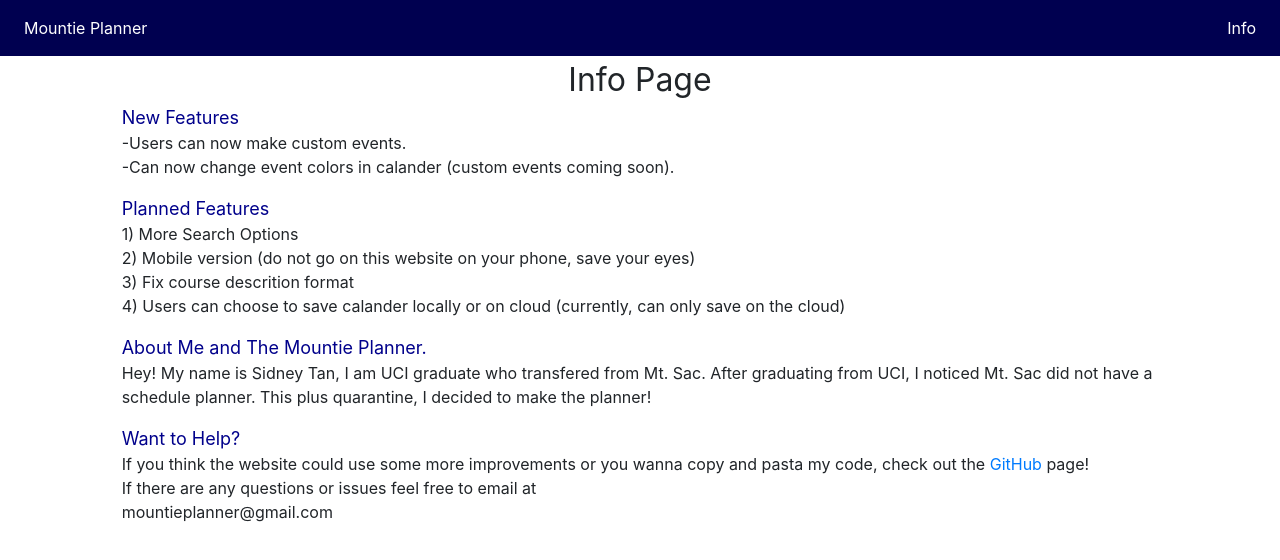
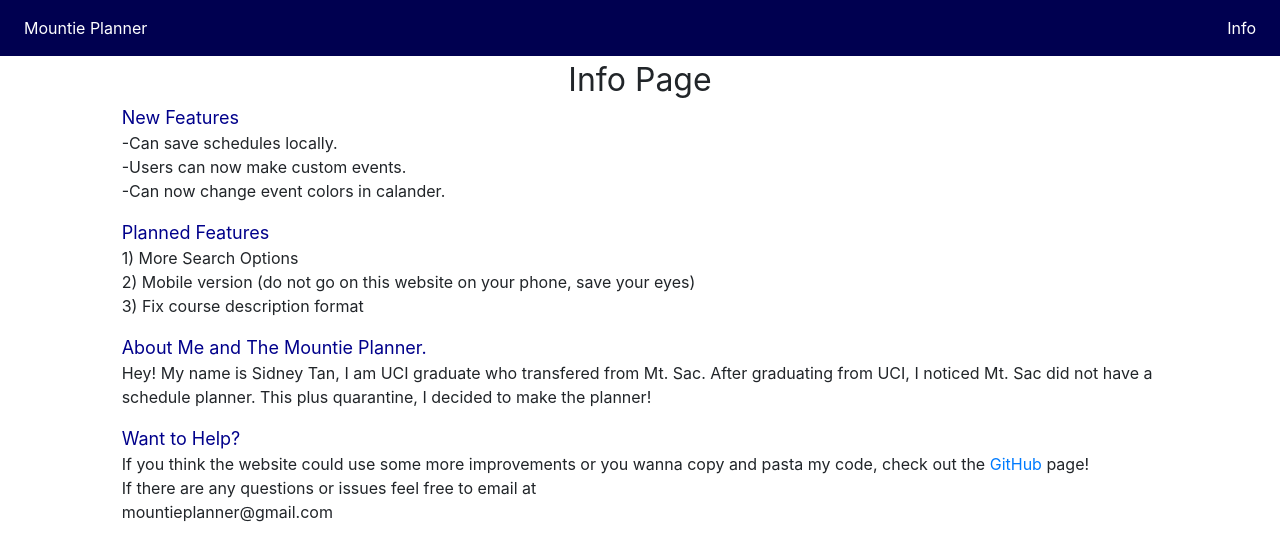
Before and after one commit to AnyFinCanHappen/mtsac_scheduler_fe, a React (Create React App) app: page / in a window 1280 px wide. Both pictures are taken after a click on the button "Info". Shown: the top 560 px of the page. Built offline with nearby package versions, Linux system fonts and the light colour scheme.

Commit message:
Updated info page.

```diff
--- a/src/info/Info.js
+++ b/src/info/Info.js
@@ -17,9 +17,11 @@ class Info extends Component{
                         New Features
                     </div>
                     <p>
+                        -Can save schedules locally.
+                        <br></br>
                         -Users can now make custom events.
                         <br></br>
-                        -Can now change event colors in calander (custom events coming soon).
+                        -Can now change event colors in calander.
                     </p>
                     <div className = "section-title">
                         Planned Features
@@ -29,9 +31,8 @@ class Info extends Component{
                       <br></br>
                       2) Mobile version (do not go on this website on your phone, save your eyes)
                       <br></br>
-                      3) Fix course descrition format
+                      3) Fix course description format
                       <br></br>
-                      4) Users can choose to save calander locally or on cloud (currently, can only save on the cloud)
                     </p>
                     <div className = "section-title">
                         About Me and The Mountie Planner.
```
